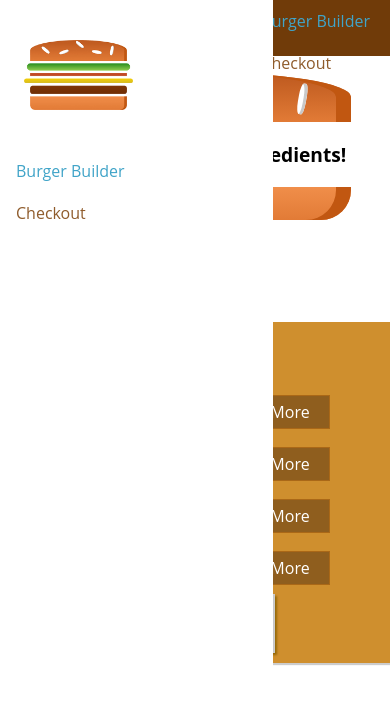
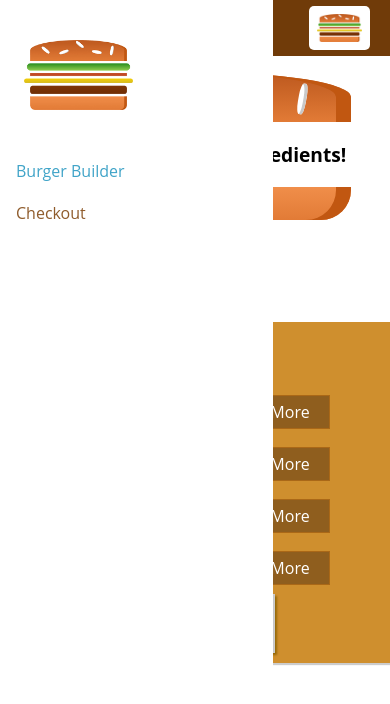
Before and after one commit to Mostafa-Ragab/burger-builder, a React (Create React App) app: page / in a window 390 px wide. Shown: the top 704 px of the page. Built offline with nearby package versions, Linux system fonts and the light colour scheme.

Commit message:
adding responsive design on mobile devices

```diff
--- a/src/components/Navigation/toolbar/Tollbar.js
+++ b/src/components/Navigation/toolbar/Tollbar.js
@@ -6,7 +6,9 @@ const Toolbar = (props) => (
 	<header className={classes.Toolbar}>
 		<div>Menu</div>
 		<Logo height="80%" />
-		<NavigationItems />
+		<nav className={classes.DesktopOnly}>
+			<NavigationItems />
+		</nav>
 	</header>
 );
 
```
Also changed, not shown: 1 other file (tests, documents, lock files or other folders).
